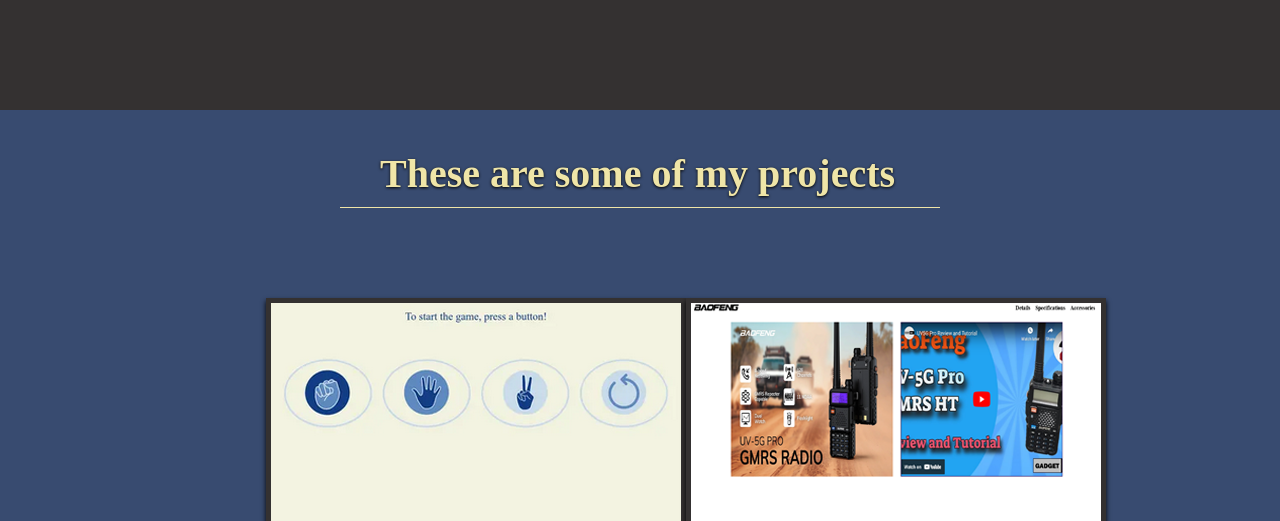
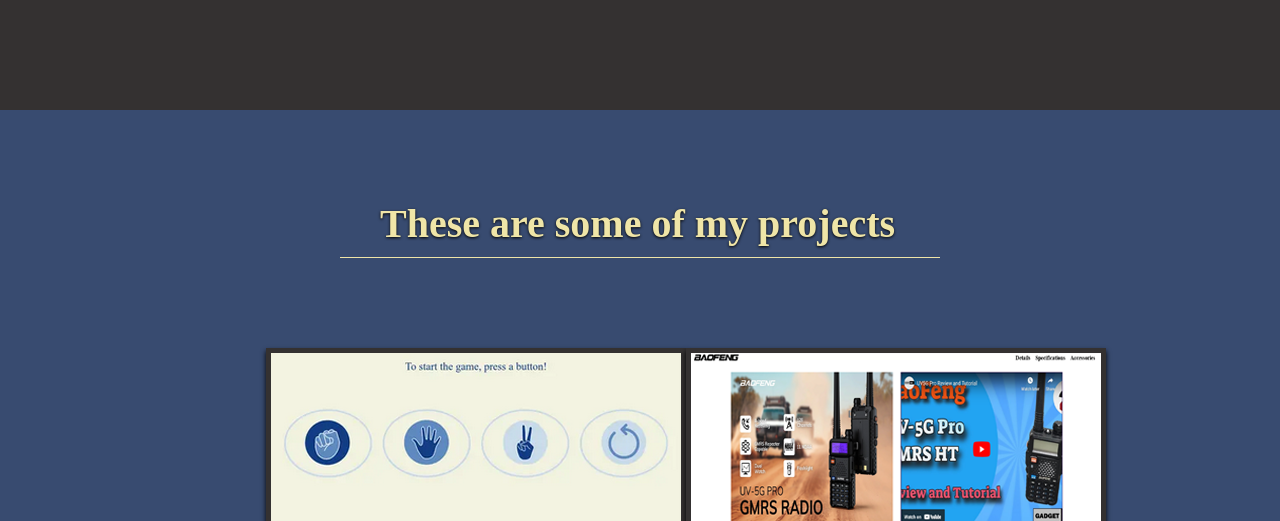
Before and after one commit to AndreiAlex831/Personal-Website, a website built with webpack: page index.html in a window 1280 px wide. Shown: the part 690-1211 px from the top of the page. Built offline with nearby package versions, Linux system fonts and the light colour scheme.

Commit message:
fix pages height

```diff
--- a/styles.css
+++ b/styles.css
@@ -84,7 +84,8 @@
 }
 
 #projects {
-  height: 100%;
+  height: 110%;
+  padding: 50px 0;
   background-color: var(--background-color5);
 }
 
```
